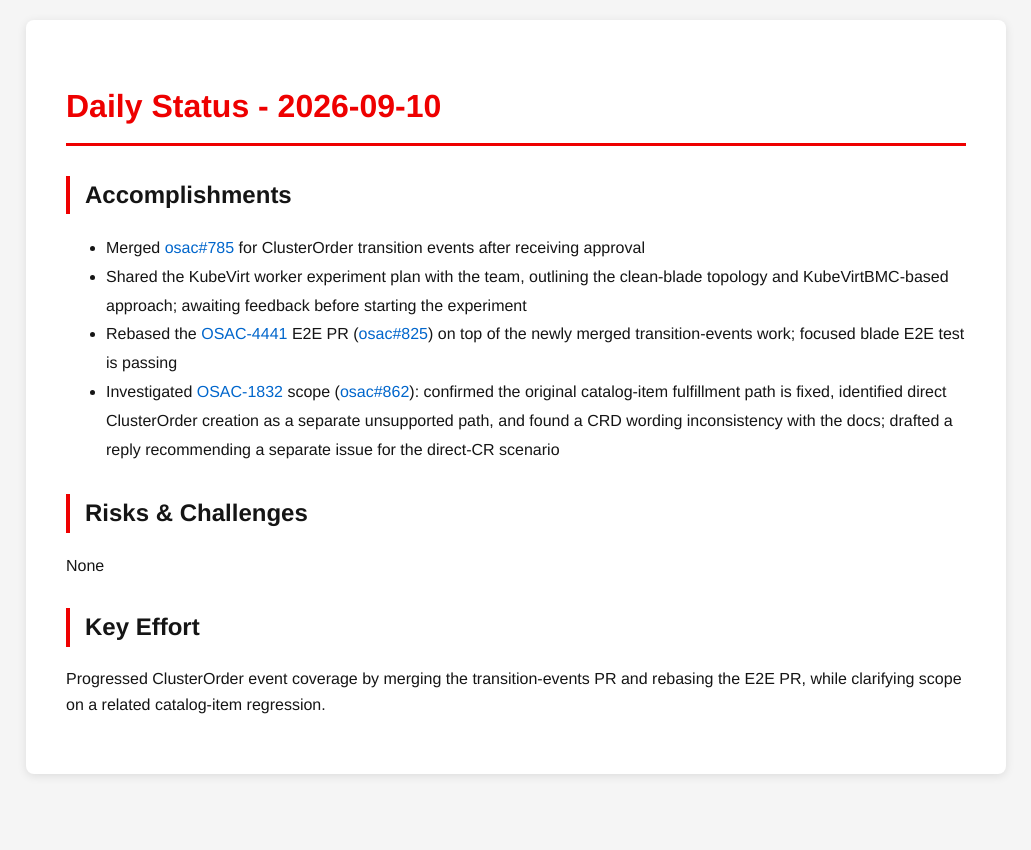
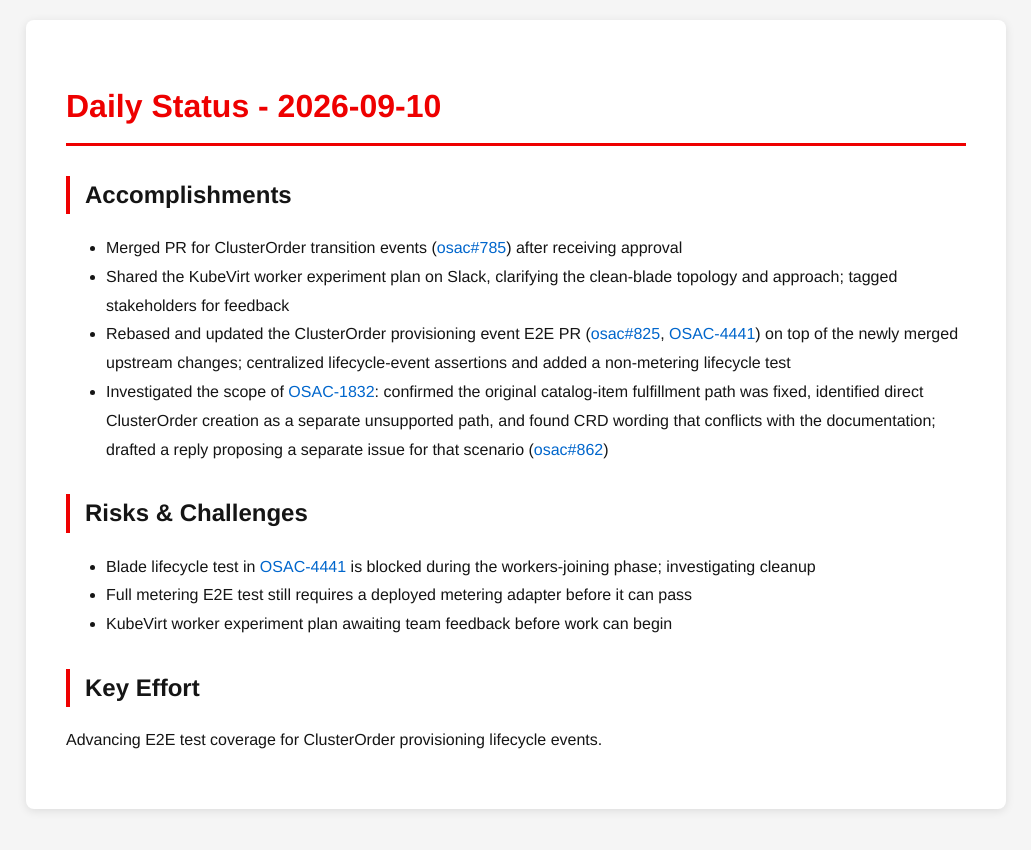
Before and after one commit to tzvatot/daily-status, a Jekyll site: the page built from 2026-09-10.md, in a window 1280 px wide. Shown: the top 850 px of the page, without its empty margins (124-1155 px from the left). Built offline with Jekyll 4.4.1, drawn with Linux system fonts in a browser that asks for light colours.

Commit message:
Daily status update - 2026-09-10

```diff
--- a/2026-09-10.md
+++ b/2026-09-10.md
@@ -7,13 +7,15 @@ date: 2026-09-10
 # Daily Status - 2026-09-10
 
 ## Accomplishments
-- Merged [osac#785](https://github.com/osac-project/osac/pull/785) for ClusterOrder transition events after receiving approval
-- Shared the KubeVirt worker experiment plan with the team, outlining the clean-blade topology and KubeVirtBMC-based approach; awaiting feedback before starting the experiment
-- Rebased the [OSAC-4441](https://redhat.atlassian.net/browse/OSAC-4441) E2E PR ([osac#825](https://github.com/osac-project/osac/pull/825)) on top of the newly merged transition-events work; focused blade E2E test is passing
-- Investigated [OSAC-1832](https://redhat.atlassian.net/browse/OSAC-1832) scope ([osac#862](https://github.com/osac-project/osac/pull/862)): confirmed the original catalog-item fulfillment path is fixed, identified direct ClusterOrder creation as a separate unsupported path, and found a CRD wording inconsistency with the docs; drafted a reply recommending a separate issue for the direct-CR scenario
+- Merged PR for ClusterOrder transition events ([osac#785](https://github.com/osac-project/osac/pull/785)) after receiving approval
+- Shared the KubeVirt worker experiment plan on Slack, clarifying the clean-blade topology and approach; tagged stakeholders for feedback
+- Rebased and updated the ClusterOrder provisioning event E2E PR ([osac#825](https://github.com/osac-project/osac/pull/825), [OSAC-4441](https://redhat.atlassian.net/browse/OSAC-4441)) on top of the newly merged upstream changes; centralized lifecycle-event assertions and added a non-metering lifecycle test
+- Investigated the scope of [OSAC-1832](https://redhat.atlassian.net/browse/OSAC-1832): confirmed the original catalog-item fulfillment path was fixed, identified direct ClusterOrder creation as a separate unsupported path, and found CRD wording that conflicts with the documentation; drafted a reply proposing a separate issue for that scenario ([osac#862](https://github.com/osac-project/osac/pull/862))
 
 ## Risks & Challenges
-None
+- Blade lifecycle test in [OSAC-4441](https://redhat.atlassian.net/browse/OSAC-4441) is blocked during the workers-joining phase; investigating cleanup
+- Full metering E2E test still requires a deployed metering adapter before it can pass
+- KubeVirt worker experiment plan awaiting team feedback before work can begin
 
 ## Key Effort
-Progressed ClusterOrder event coverage by merging the transition-events PR and rebasing the E2E PR, while clarifying scope on a related catalog-item regression.
+Advancing E2E test coverage for ClusterOrder provisioning lifecycle events.
```
